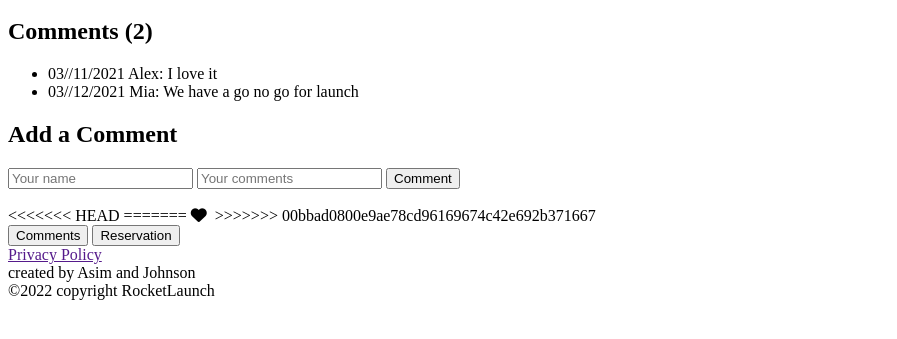
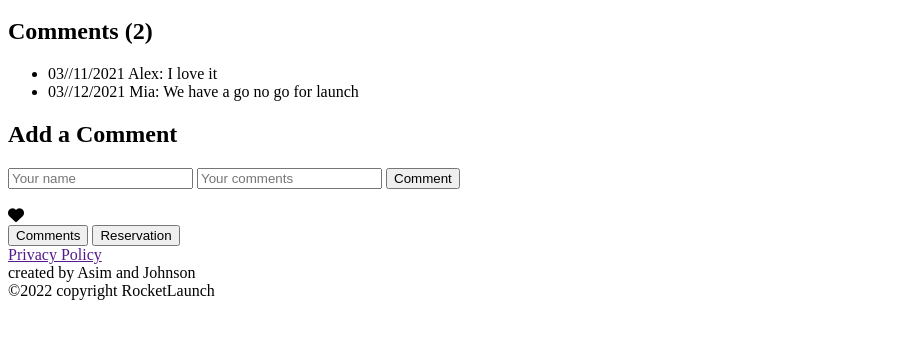
Before and after one commit to AsimKhan2019/Kanban_Board, a website: page src/index.html in a window 1280 px wide. Shown: the part 323-662 px from the top of the page, without its empty margins (0-897 px from the left). Drawn offline with Linux system fonts and the light colour scheme.

Commit message:
Accepting change to index.html

```diff
--- a/src/index.html
+++ b/src/index.html
@@ -101,11 +101,8 @@
       <div class="title">
         <h3></h3>
         <div class="likes">
-<<<<<<< HEAD
-=======
           <i class="fas fa-heart"></i>
           <img />
->>>>>>> 00bbad0800e9ae78cd96169674c42e692b371667
           <span></span>
         </div>
       </div>
```
